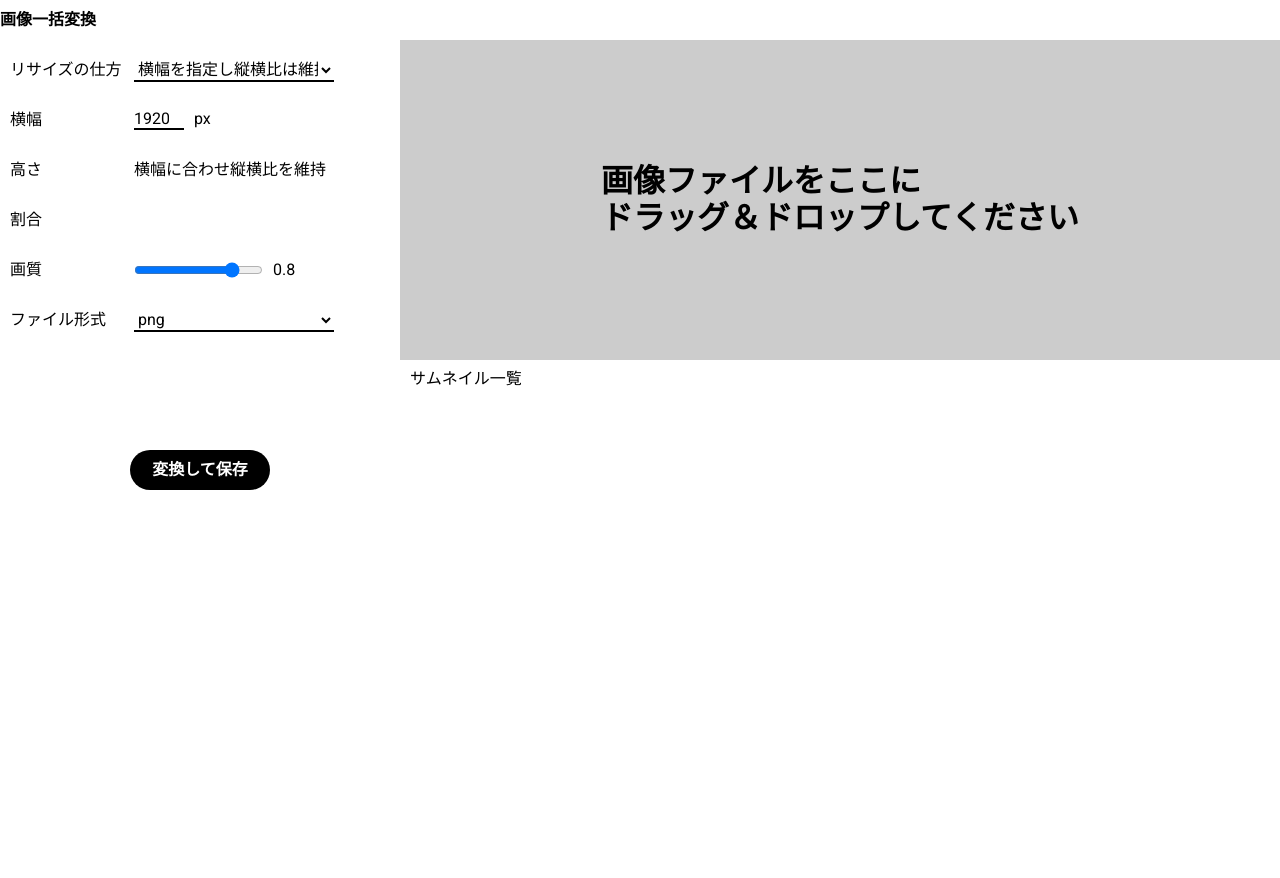
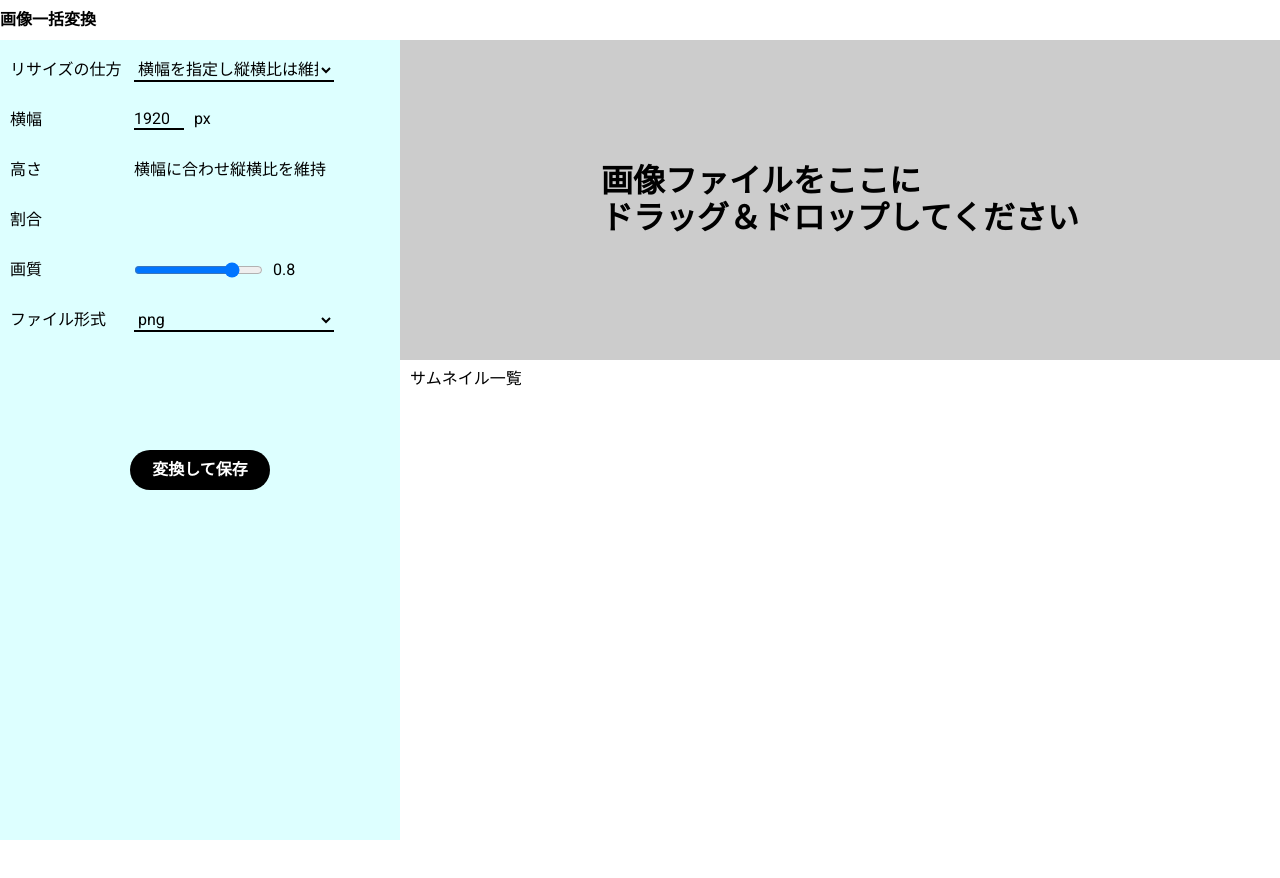
Before and after one commit to shrle/image-convert, a Vue app: page / in a window 1280 px wide. Shown: the top 878 px of the page. Built offline with nearby package versions, Linux system fonts and the light colour scheme.

Commit message:
add main.yml

```diff
--- a/src/views/HomeView.vue
+++ b/src/views/HomeView.vue
@@ -177,6 +177,7 @@ article {
   width: var(--image-setting-width);
   height: 100vh;
   padding: 10px;
+  /* border-right: 1px solid #cccccc; */
 
   display: flex;
   flex-direction: column;
@@ -188,7 +189,7 @@ article {
   z-index: 10;
 
   /* background-color: #aaffaa; */
-  background-color: #ffffff;
+  background-color: #ddffff;
 }
 .image-settings > * {
   width: 100%;
```
